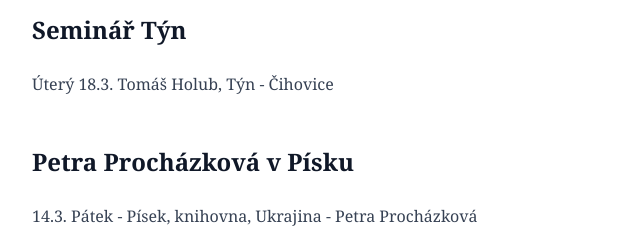
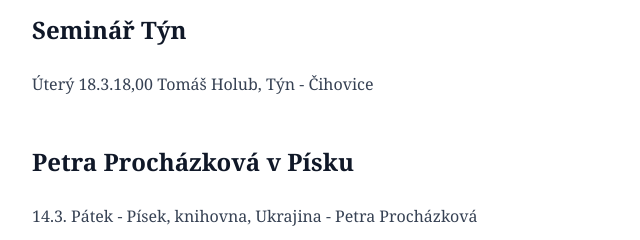
Before and after one commit to valekjo/jaroslav-pavlicek.cz, an Astro site: page /aktuality in a window 1280 px wide. Shown: the part 270-510 px from the top of the page, 304-944 px from the left. Built offline with nearby package versions, Linux system fonts and the light colour scheme; Astro itself is replaced by a stand-in of ours.

Commit message:
Update aktuality.md

```diff
--- a/src/pages/aktuality.md
+++ b/src/pages/aktuality.md
@@ -10,7 +10,7 @@ Seminář Jihlava, Čajovna u Zlatého Stromu, čtvrtek 20. 3. v 19.00
 
 ## Seminář Týn
 
-Úterý 18.3. Tomáš Holub, Týn - Čihovice
+Úterý 18.3.18,00 Tomáš Holub, Týn - Čihovice
 
 ## Petra Procházková v Písku
 
```
